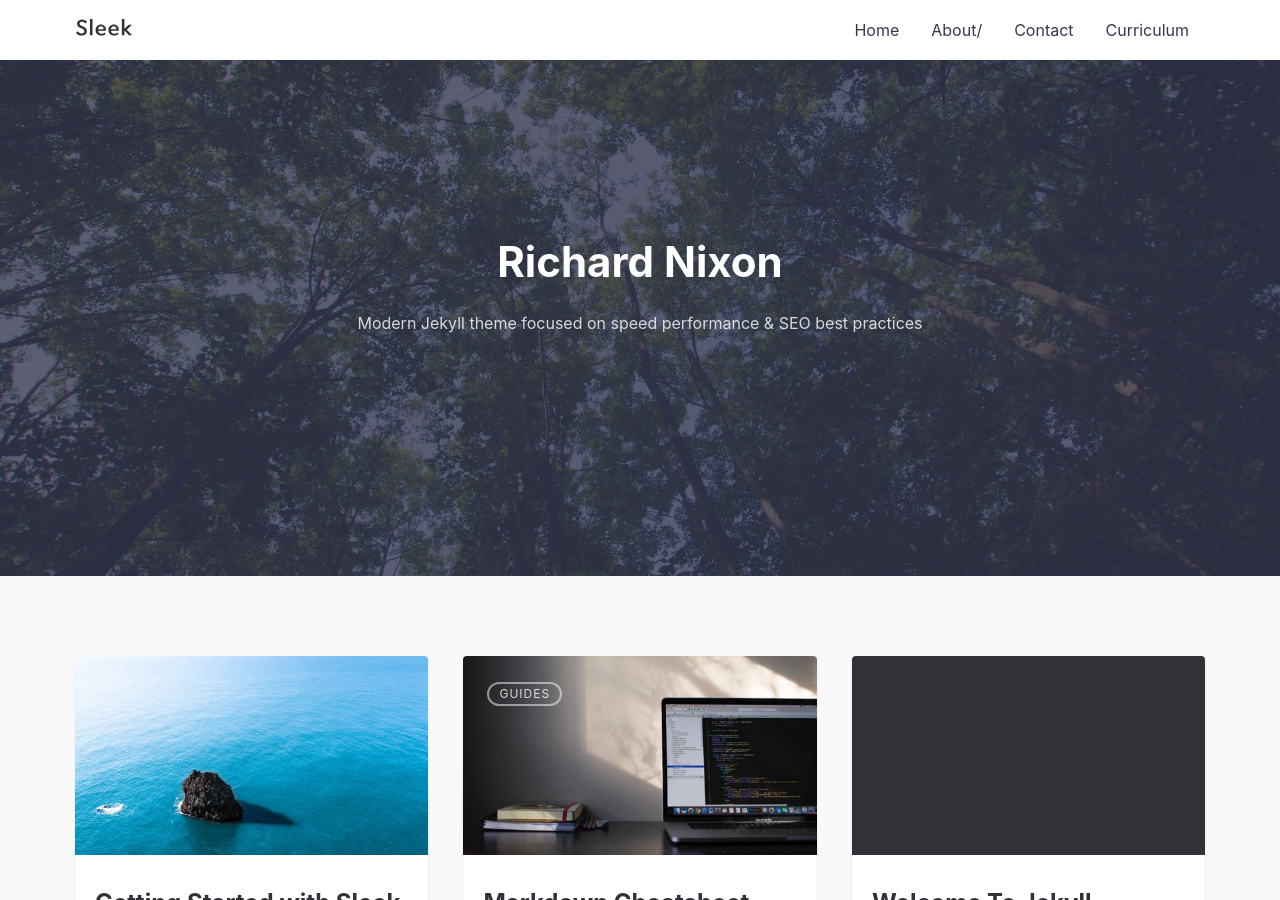
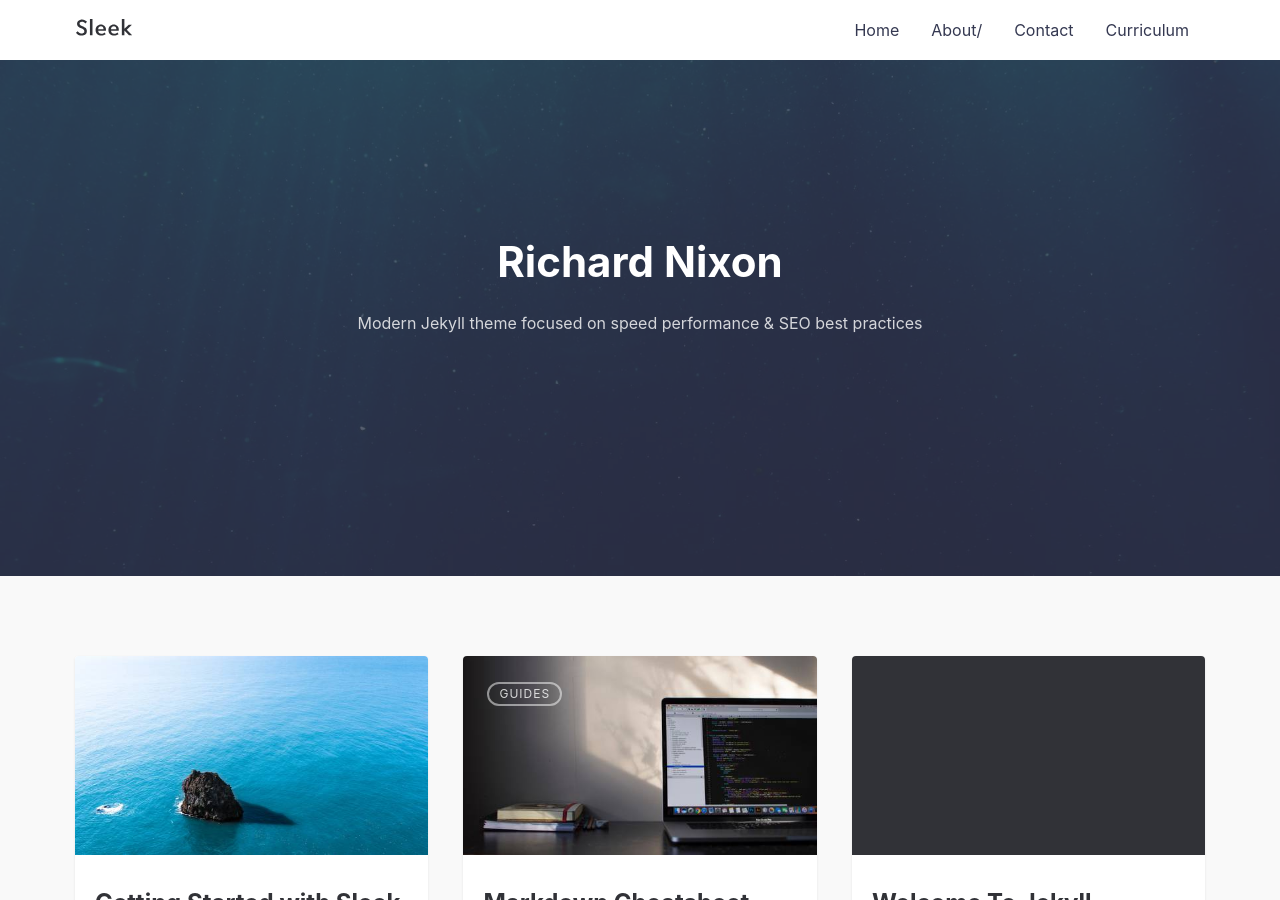
Before and after one commit to richardnixonafj/richardnixonafj.github.io.old, a Jekyll site: the page built from index.md, in a window 1280 px wide and 900 px high. Built offline with Jekyll 4.4.1, drawn with Linux system fonts in a browser that asks for light colours.

Commit message:
Update _config.yml

```diff
--- a/_config.yml
+++ b/_config.yml
@@ -26,7 +26,7 @@
 tagline: >
   Modern Jekyll theme focused on speed performance &amp; SEO best practices
 
-hero_img: posts/forest.jpg # Main background image: use the path from /assets/img/ => This will output /assets/img/posts/sleek_lg.jpg
+hero_img: posts/ocean.jpg # Main background image: use the path from /assets/img/ => This will output /assets/img/posts/sleek_lg.jpg
 
 email: richardnixon@posteo.org # email for form submission
 
```
